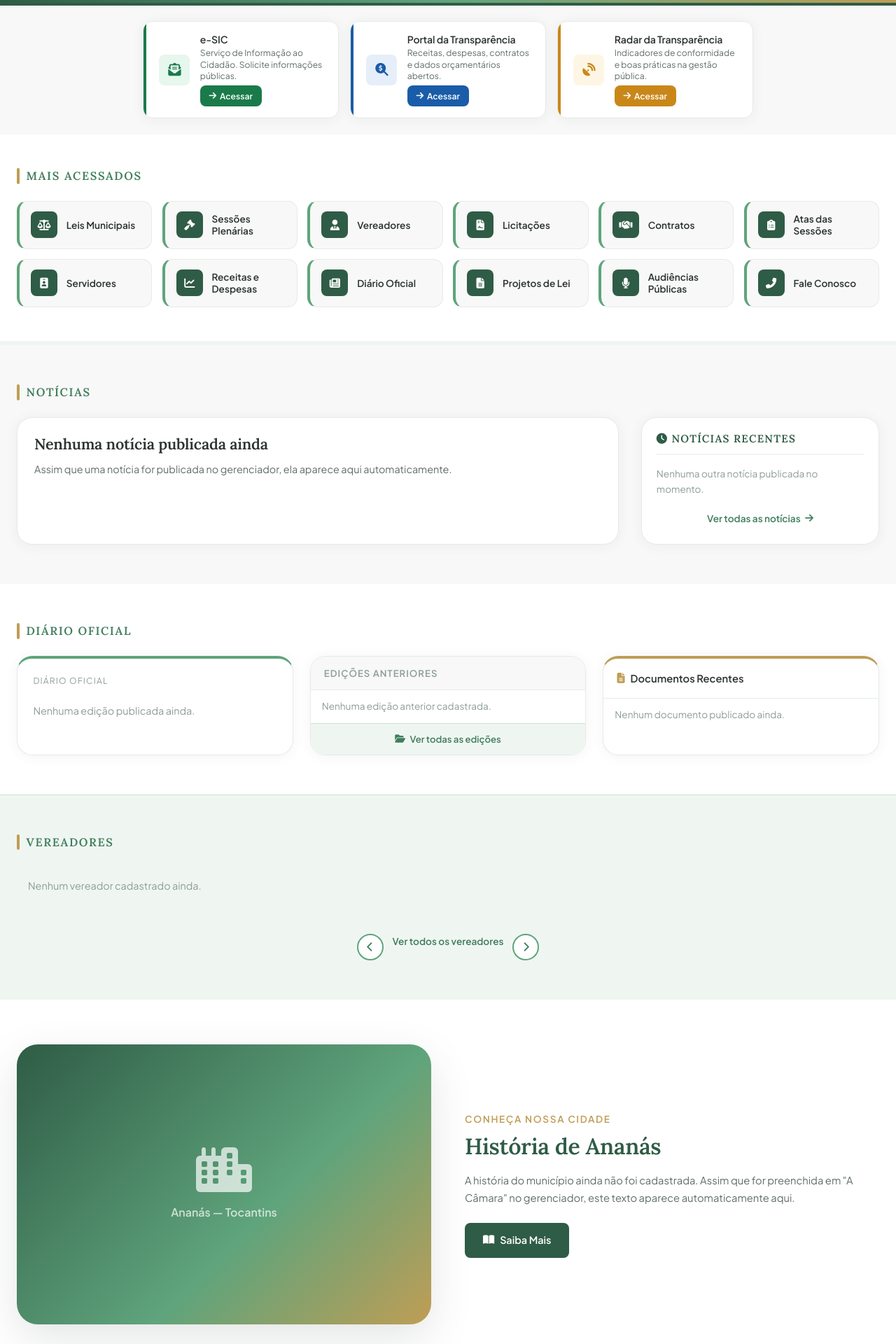
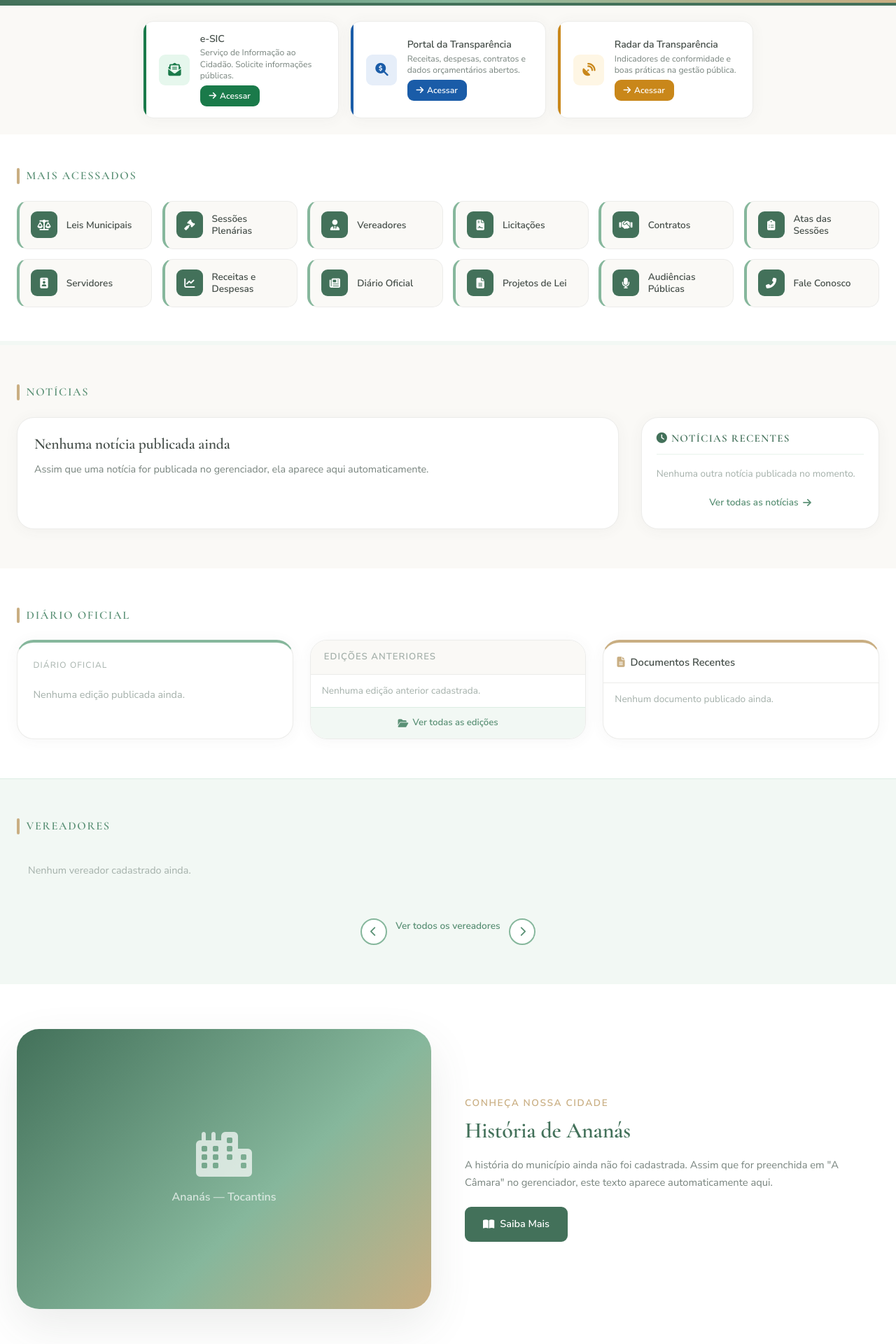
Before and after one commit to Ianformiga07/Portal_Camara, a PHP site: page / in a window 1280 px wide. Shown: the part 603-2523 px from the top of the page at 70% size. Run offline with PHP 8.4, Linux system fonts and the light colour scheme; data comes from the database, SQL or seed files in the repository; data that the repository does not hold is empty.

Commit message:
Make typography and colors noticeably softer per feedback
Previous pass (Lora + Plus Jakarta Sans, lightly desaturated palette)
read as barely different from the original, especially in the main
navigation menu. This pass goes further:

- Headings switch to Cormorant Garamond, a delicate light-stroke serif,
  replacing Lora.
- Body/UI text (including the main menu) switches to Nunito Sans, a
  soft rounded humanist sans, replacing Plus Jakarta Sans.
- Main nav menu items specifically: weight dropped from 600 to 500,
  color changed from near-black texto-escuro to the softer texto-medio
  tone, small letter-spacing added — the menu was the most-cited
  "still looks the same" complaint.
- Palette pushed lighter and warmer across the board: sage green
  instead of forest green, champagne gold instead of mustard, a warm
  cream page background instead of cool near-white/near-black grays,
  softer diffused shadows, slightly larger corner radius.
- Applied consistently to both assets/css/main.css (public site) and
  assets/css/admin.css (gerenciador), with matching Google Fonts links
  updated in includes/header.php, gerenciador/includes/header.php and
  gerenciador/login.php.

Verified with headless Chromium routed through a proxy that could
actually reach fonts.googleapis.com (the previous verification's
screenshots silently fell back to system fonts because the sandbox
network couldn't reach Google Fonts, which is why the change looked
like a no-op) — confirmed Cormorant Garamond and Nunito Sans render
correctly on the home page, vereadores listing, and admin login.

Co-Authored-By: Claude Sonnet 5 <noreply@anthropic.com>
Claude-Session: https://claude.ai/code/session_01GbrMEV6PZnsMiD4ssdPNgA

```diff
--- a/assets/css/main.css
+++ b/assets/css/main.css
@@ -5,44 +5,44 @@
 
 /* --- VARIÁVEIS DE DESIGN --- */
 :root {
-  --verde-escuro:   #2f5c46;
-  --verde-medio:    #3f7d5c;
-  --verde-claro:    #5fa47c;
-  --verde-suave:    #eff6f2;
-  --verde-borda:    #cbe3d5;
-  --dourado:        #bf9d55;
-  --dourado-claro:  #ecdcae;
-  --cinza-escuro:   #2c332f;
-  --cinza-medio:    #59635d;
-  --cinza-claro:    #f7f8f7;
-  --cinza-borda:    #e7eae8;
+  --verde-escuro:   #43715a;
+  --verde-medio:    #5a9075;
+  --verde-claro:    #86b79c;
+  --verde-suave:    #f2f8f4;
+  --verde-borda:    #dcede3;
+  --dourado:        #c9ae82;
+  --dourado-claro:  #f3e9d3;
+  --cinza-escuro:   #454e49;
+  --cinza-medio:    #74807a;
+  --cinza-claro:    #faf9f6;
+  --cinza-borda:    #ececea;
   --branco:         #ffffff;
-  --texto-escuro:   #2b322e;
-  --texto-medio:    #5f6d67;
-  --texto-claro:    #8d9d95;
-  --sombra-leve:    0 2px 18px rgba(43, 62, 53, 0.06);
-  --sombra-media:   0 10px 34px rgba(43, 62, 53, 0.09);
-  --sombra-forte:   0 20px 60px rgba(43, 62, 53, 0.13);
-  --radius-sm:      8px;
-  --radius-md:      14px;
-  --radius-lg:      22px;
-  --radius-xl:      30px;
+  --texto-escuro:   #454e49;
+  --texto-medio:    #78847e;
+  --texto-claro:    #a4b0aa;
+  --sombra-leve:    0 2px 20px rgba(69, 78, 73, 0.05);
+  --sombra-media:   0 12px 36px rgba(69, 78, 73, 0.08);
+  --sombra-forte:   0 24px 64px rgba(69, 78, 73, 0.11);
+  --radius-sm:      9px;
+  --radius-md:      15px;
+  --radius-lg:      24px;
+  --radius-xl:      32px;
   --transicao:      all 0.28s cubic-bezier(0.4, 0, 0.2, 1);
 
   /* Azul institucional — versão suavizada da cor usada no portal oficial da
      transparência da Câmara de Ananás e nos portais do TCE-TO */
-  --azul-escuro:    #275e91;
-  --azul-medio:     #3878ab;
-  --azul-claro:     #5a97c4;
-  --azul-suave:     #eff4fa;
-  --azul-borda:     #cadff0;
+  --azul-escuro:    #3d6d9a;
+  --azul-medio:     #5386ae;
+  --azul-claro:     #78a5c8;
+  --azul-suave:     #f2f6fb;
+  --azul-borda:     #d5e4f2;
 }
 
 /* --- RESET & BASE --- */
 *, *::before, *::after { box-sizing: border-box; margin: 0; padding: 0; }
 html { scroll-behavior: smooth; font-size: 16px; }
 body {
-  font-family: 'Plus Jakarta Sans', 'Segoe UI', Arial, sans-serif;
+  font-family: 'Nunito Sans', 'Segoe UI', Arial, sans-serif;
   color: var(--texto-escuro);
   background: var(--branco);
   line-height: 1.65;
@@ -54,7 +54,7 @@ ul { list-style: none; }
 
 /* --- TIPOGRAFIA --- */
 h1, h2, h3, h4, h5, h6 {
-  font-family: 'Lora', Georgia, serif;
+  font-family: 'Cormorant Garamond', Georgia, serif;
   font-weight: 600;
   line-height: 1.28;
   color: var(--cinza-escuro);
@@ -384,7 +385,7 @@ h1, h2, h3, h4, h5, h6 {
 .portal-card.transparencia .portal-icon { background: #e6eef9; color: #1a5ca8; }
 .portal-card.radar .portal-icon        { background: #fef6e4; color: #c9871a; }
 .portal-card-texto { text-align: left; flex: 1; }
-.portal-card h3 { font-size: 0.88rem; font-weight: 600; color: var(--cinza-escuro); margin: 0 0 0.15rem 0; font-family: 'Plus Jakarta Sans', sans-serif; }
+.portal-card h3 { font-size: 0.88rem; font-weight: 600; color: var(--cinza-escuro); margin: 0 0 0.15rem 0; font-family: 'Nunito Sans', sans-serif; }
 .portal-card p  { font-size: 0.76rem; color: var(--texto-medio); margin: 0; line-height: 1.35; }
 .portal-btn {
   display: inline-flex; align-items: center; gap: 0.3rem;
--- a/gerenciador/includes/header.php
+++ b/gerenciador/includes/header.php
@@ -14,7 +14,7 @@ $tituloPagina = $tituloPagina ?? 'Gerenciador';
 
   <link rel="preconnect" href="https://fonts.googleapis.com">
   <link rel="preconnect" href="https://fonts.gstatic.com" crossorigin>
-  <link href="https://fonts.googleapis.com/css2?family=Lora:wght@500;600;700&family=Plus+Jakarta+Sans:wght@400;500;600;700&display=swap" rel="stylesheet">
+  <link href="https://fonts.googleapis.com/css2?family=Nunito+Sans:wght@400;500;600;700&display=swap" rel="stylesheet">
 
   <link rel="stylesheet" href="assets/css/admin.css">
   <link rel="stylesheet" href="https://cdnjs.cloudflare.com/ajax/libs/font-awesome/6.5.1/css/all.min.css">
--- a/gerenciador/login.php
+++ b/gerenciador/login.php
@@ -54,7 +54,7 @@ if ($_SERVER['REQUEST_METHOD'] === 'POST') {
 
   <link rel="preconnect" href="https://fonts.googleapis.com">
   <link rel="preconnect" href="https://fonts.gstatic.com" crossorigin>
-  <link href="https://fonts.googleapis.com/css2?family=Lora:wght@500;600;700&family=Plus+Jakarta+Sans:wght@400;500;600;700&display=swap" rel="stylesheet">
+  <link href="https://fonts.googleapis.com/css2?family=Nunito+Sans:wght@400;500;600;700&display=swap" rel="stylesheet">
 
   <link rel="stylesheet" href="assets/css/admin.css">
   <link rel="stylesheet" href="https://cdnjs.cloudflare.com/ajax/libs/font-awesome/6.5.1/css/all.min.css">
--- a/includes/header.php
+++ b/includes/header.php
@@ -20,7 +20,7 @@ if ($pdo) {
   <!-- Fontes Institucionais -->
   <link rel="preconnect" href="https://fonts.googleapis.com">
   <link rel="preconnect" href="https://fonts.gstatic.com" crossorigin>
-  <link href="https://fonts.googleapis.com/css2?family=Lora:ital,wght@0,500;0,600;0,700;1,500&family=Plus+Jakarta+Sans:wght@400;500;600;700&display=swap" rel="stylesheet">
+  <link href="https://fonts.googleapis.com/css2?family=Cormorant+Garamond:ital,wght@0,500;0,600;0,700;1,500&family=Nunito+Sans:wght@400;500;600;700&display=swap" rel="stylesheet">
 
   <!-- Font Awesome -->
   <link rel="stylesheet" href="https://cdnjs.cloudflare.com/ajax/libs/font-awesome/6.5.0/css/all.min.css">
```
Also changed, not shown: other parts of assets/css/main.css (+15 -14 lines), assets/css/admin.css (+24 -24 lines).
